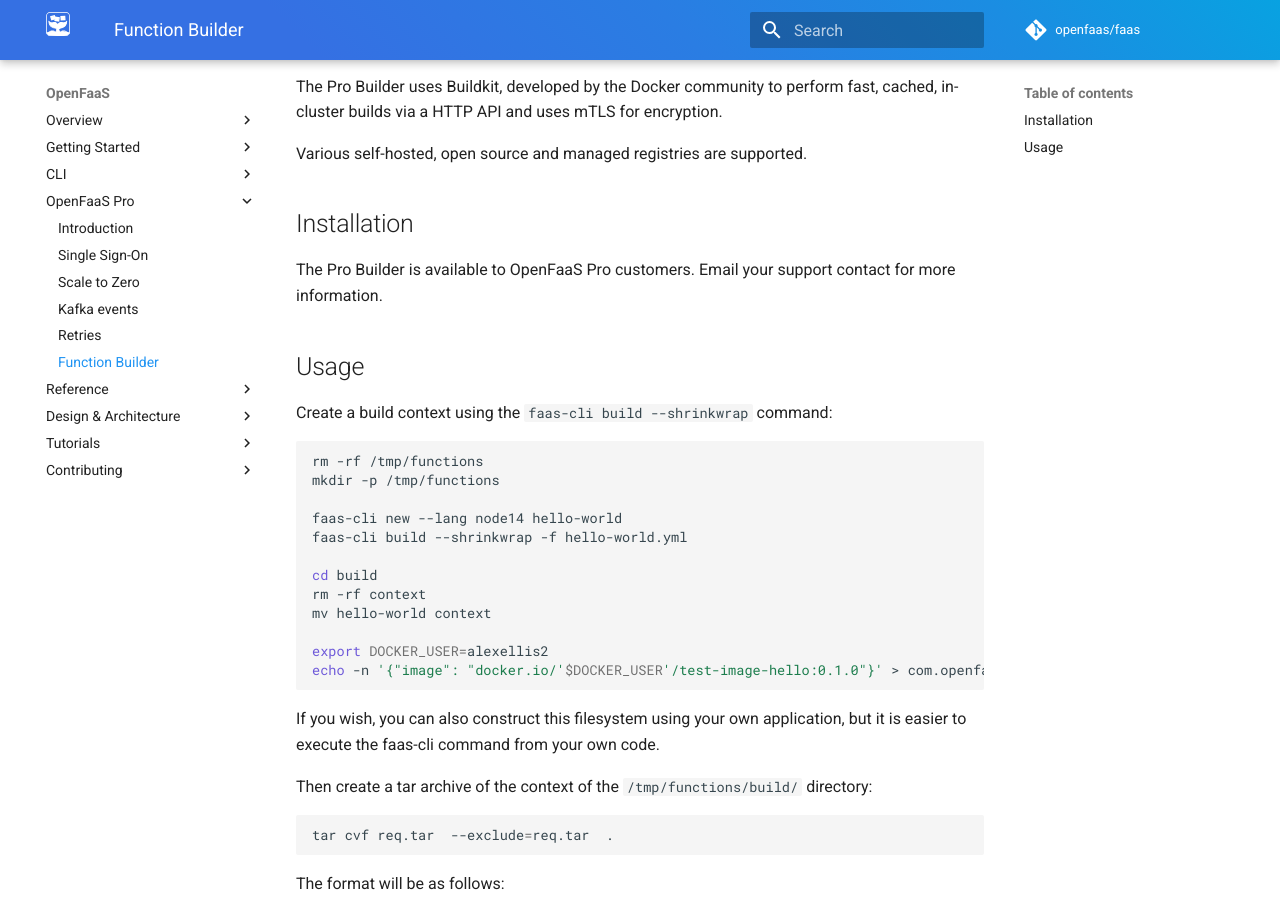
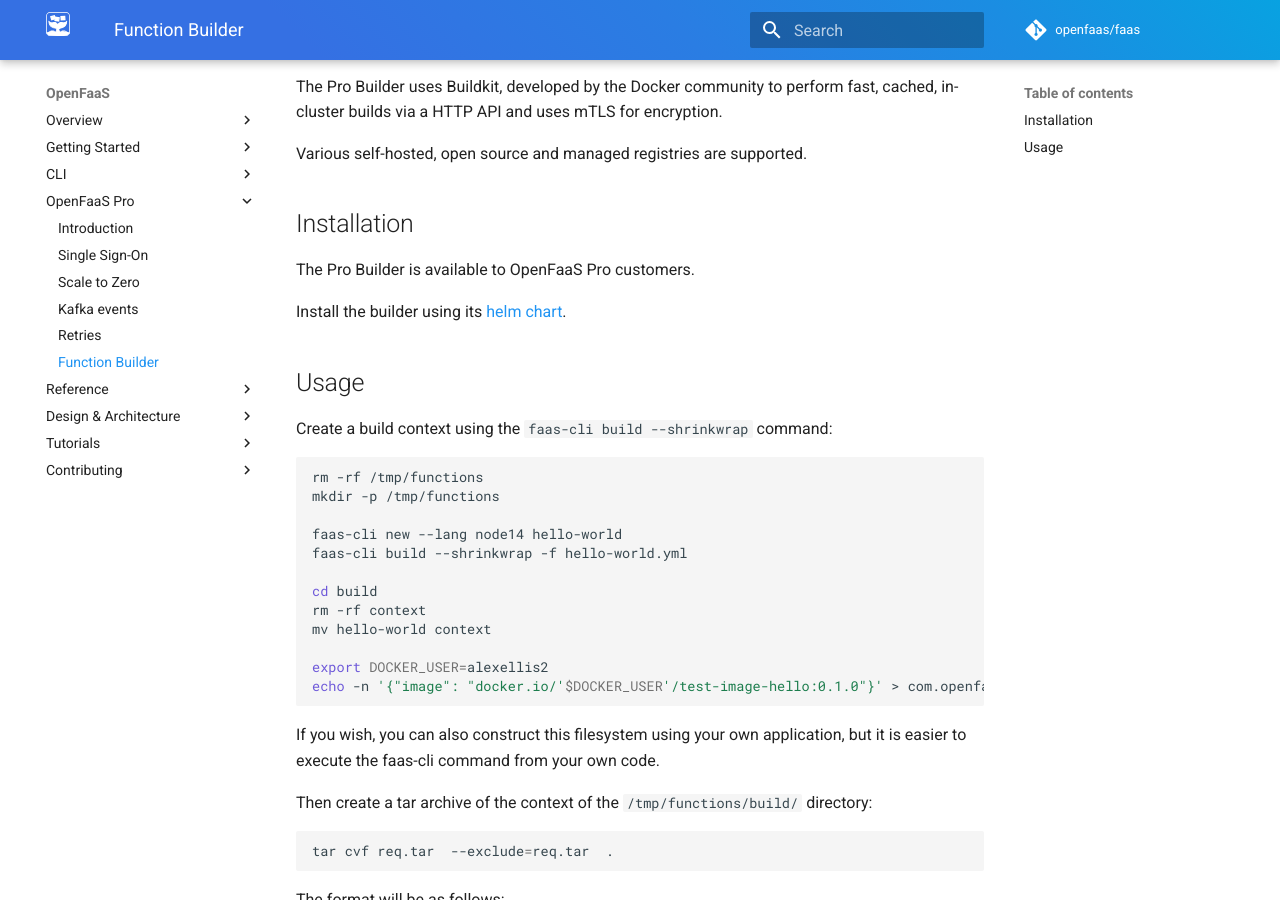
Before and after one commit to openfaas/docs, an MkDocs documentation site: the page built from docs/openfaas-pro/builder.md, in a window 1280 px wide and 900 px high, scrolled down 462 px. Built offline with MkDocs 1.6.1 and Material for MkDocs 9.7.7, drawn with Linux system fonts in a browser that asks for light colours; comment, search, counter and statistics services are not loaded.

Commit message:
Add link to pro builder helm chart
Signed-off-by: Alex Ellis (OpenFaaS Ltd) <alexellis2@gmail.com>

```diff
--- a/docs/openfaas-pro/builder.md
+++ b/docs/openfaas-pro/builder.md
@@ -17,7 +17,9 @@ Various self-hosted, open source and managed registries are supported.
 
 ## Installation
 
-The Pro Builder is available to OpenFaaS Pro customers. Email your support contact for more information.
+The Pro Builder is available to OpenFaaS Pro customers.
+
+Install the builder using its [helm chart](https://github.com/openfaas/faas-netes/tree/master/chart/pro-builder).
 
 ## Usage
 
```
